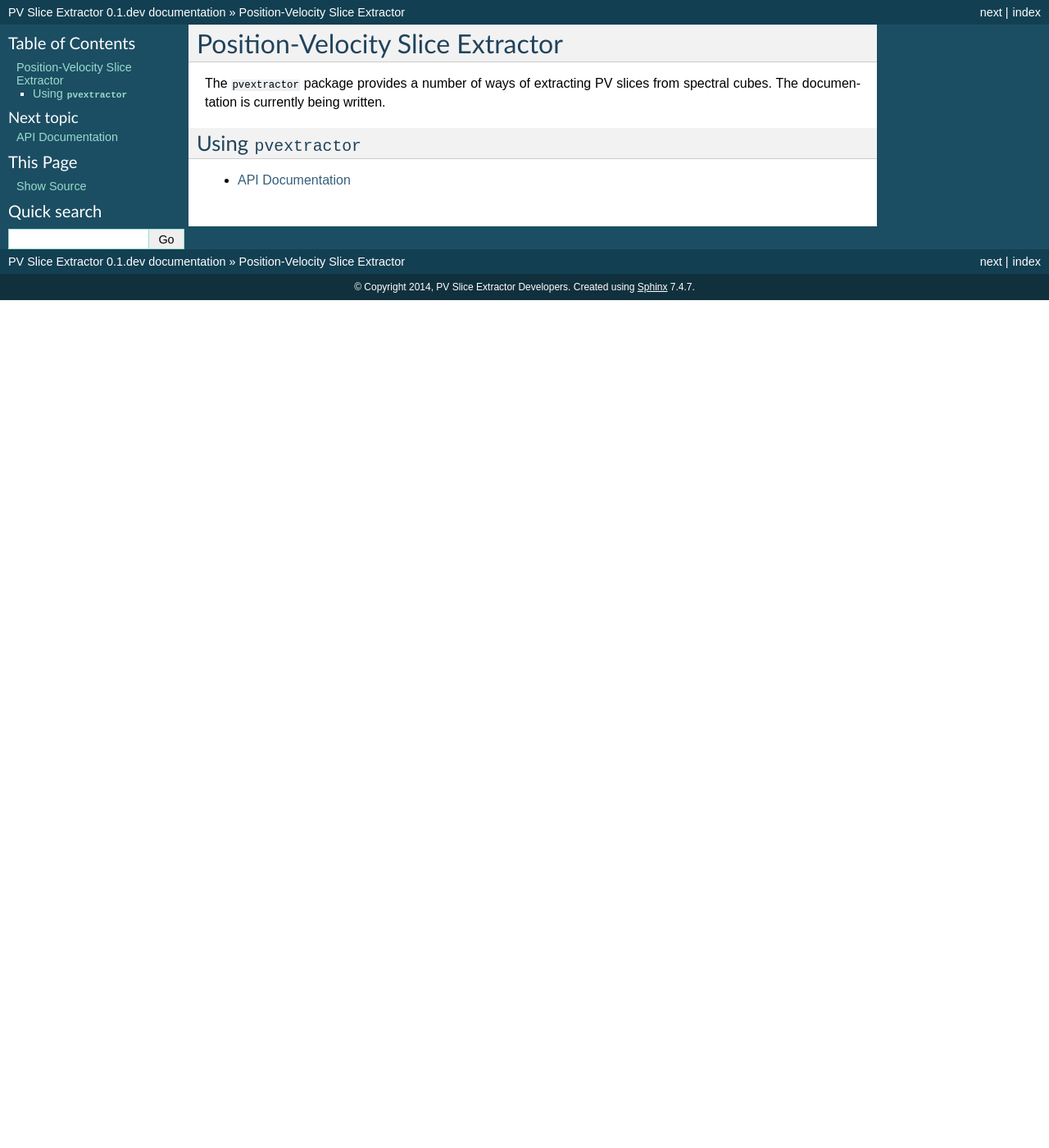
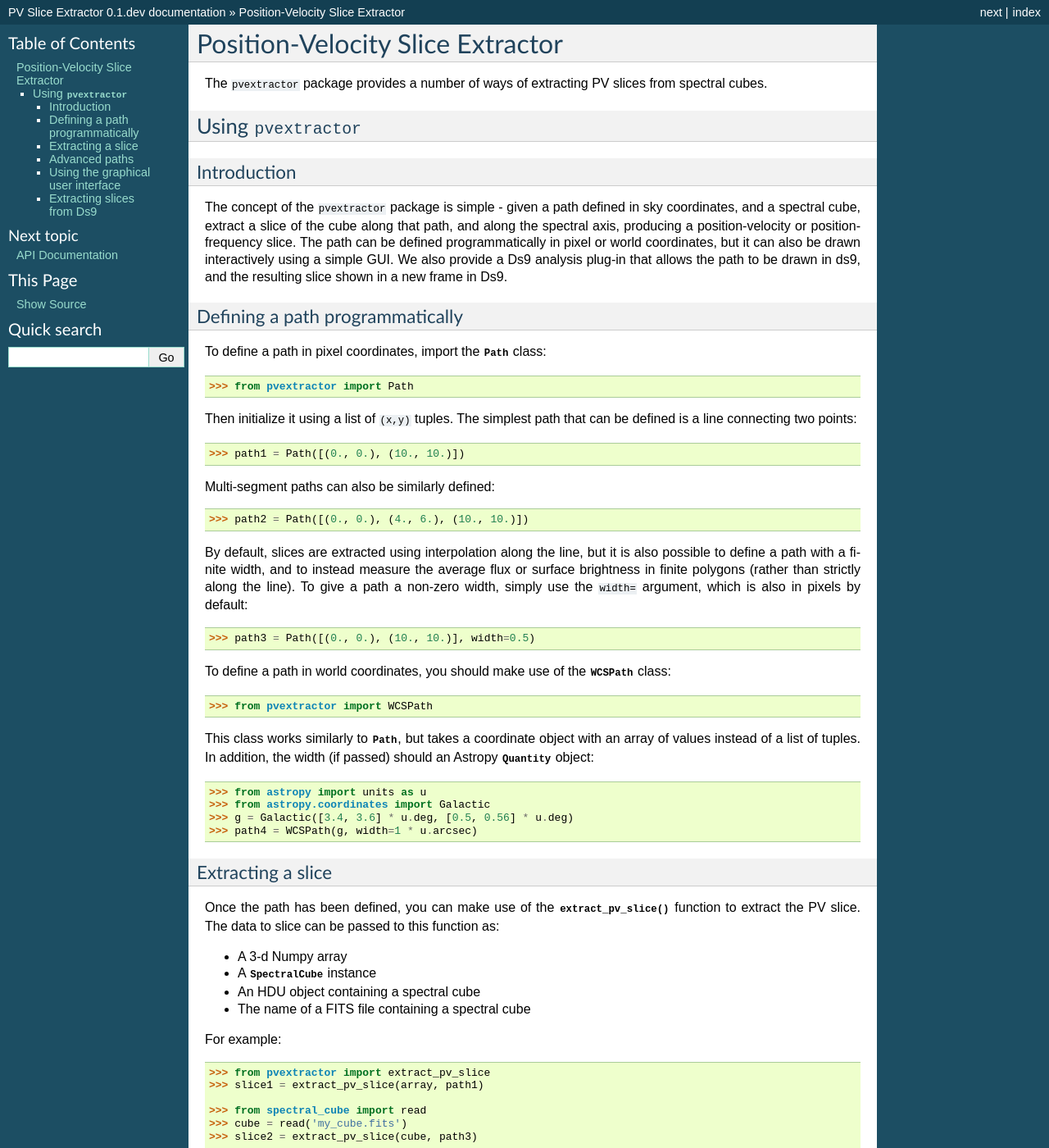
Before and after one commit to radio-astro-tools/pvextractor, a Sphinx documentation site: the page built from docs/index.rst, in a window 1280 px wide and 1400 px high. Shown: the whole window at 82% size. Built offline with Sphinx 7.4.7, drawn with Linux system fonts in a browser that asks for light colours; some of the changed text lies outside the part shown.

Commit message:
First draft of docs

```diff
--- a/docs/index.rst
+++ b/docs/index.rst
@@ -7,10 +7,104 @@ Position-Velocity Slice Extractor
 =================================
 
 The ``pvextractor`` package provides a number of ways of extracting PV slices
-from spectral cubes. The documentation is currently being written.
+from spectral cubes.
 
 Using ``pvextractor``
 ---------------------
+
+Introduction
+^^^^^^^^^^^^
+
+The concept of the ``pvextractor`` package is simple - given a path defined
+in sky coordinates, and a spectral cube, extract a slice of the cube along
+that path, and along the spectral axis, producing a position-velocity or
+position-frequency slice. The path can be defined programmatically in pixel
+or world coordinates, but it can also be drawn interactively using a simple
+GUI. We also provide a Ds9 analysis plug-in that allows the path to be drawn
+in ds9, and the resulting slice shown in a new frame in Ds9.
+
+Defining a path programmatically
+^^^^^^^^^^^^^^^^^^^^^^^^^^^^^^^^
+
+To define a path in pixel coordinates, import the :class:`~pvextractor.Path`
+class::
+
+    >>> from pvextractor import Path
+
+Then initialize it using a list of ``(x,y)`` tuples. The simplest path that
+can be defined is a line connecting two points:
+
+    >>> path1 = Path([(0., 0.), (10., 10.)])
+
+Multi-segment paths can also be similarly defined:
+
+    >>> path2 = Path([(0., 0.), (4., 6.), (10., 10.)])
+
+By default, slices are extracted using interpolation along the line, but it
+is also possible to define a path with a finite width, and to instead measure
+the average flux or surface brightness in finite polygons (rather than
+strictly along the line). To give a path a non-zero width, simply use the
+``width=`` argument, which is also in pixels by default::
+
+    >>> path3 = Path([(0., 0.), (10., 10.)], width=0.5)
+
+To define a path in world coordinates, you should make use of the
+:class:`~pvextractor.WCSPath` class::
+
+    >>> from pvextractor import WCSPath
+
+This class works similarly to :class:`~pvextractor.Path`, but takes a
+coordinate object with an array of values instead of a list of tuples. In
+addition, the width (if passed) should an Astropy
+:class:`~astropy.units.Quantity` object::
+
+    >>> from astropy import units as u
+    >>> from astropy.coordinates import Galactic
+    >>> g = Galactic([3.4, 3.6] * u.deg, [0.5, 0.56] * u.deg)
+    >>> path4 = WCSPath(g, width=1 * u.arcsec)
+
+.. TODO: wcs should not be a property of a path - a path should be defined in
+.. absolute world coordinates irrespective of projection.
+
+Extracting a slice
+^^^^^^^^^^^^^^^^^^
+
+Once the path has been defined, you can make use of the
+:func:`~pvextractor.extract_pv_slice` function to extract the PV slice. The
+data to slice can be passed to this function as:
+
+* A 3-d Numpy array
+* A :class:`~spectral_cube.SpectralCube` instance
+* An HDU object containing a spectral cube
+* The name of a FITS file containing a spectral cube
+
+.. TODO: provide a single function as a point of entry?
+
+For example::
+
+    >>> from pvextractor import extract_pv_slice
+    >>> slice1 = extract_pv_slice(array, path1)
+
+    >>> from spectral_cube import read
+    >>> cube = read('my_cube.fits')
+    >>> slice2 = extract_pv_slice(cube, path3)
+
+    >>> slice3 = extract_pv_slice('my_cube.fits', path3)
+
+.. note:: If a :class:`~pvextractor.WCSPath` is passed, the data cannot be a
+          plain Numpy array, since it does not contain WCS information.
+
+Advanced paths
+^^^^^^^^^^^^^^
+
+This section will describe how to easily set up common paths, e.g. starting
+from a point and with a given position angle.
+
+Using the graphical user interface
+^^^^^^^^^^^^^^^^^^^^^^^^^^^^^^^^^^
+
+Extracting slices from Ds9
+^^^^^^^^^^^^^^^^^^^^^^^^^^
 
 .. toctree::
    :maxdepth: 1
```
